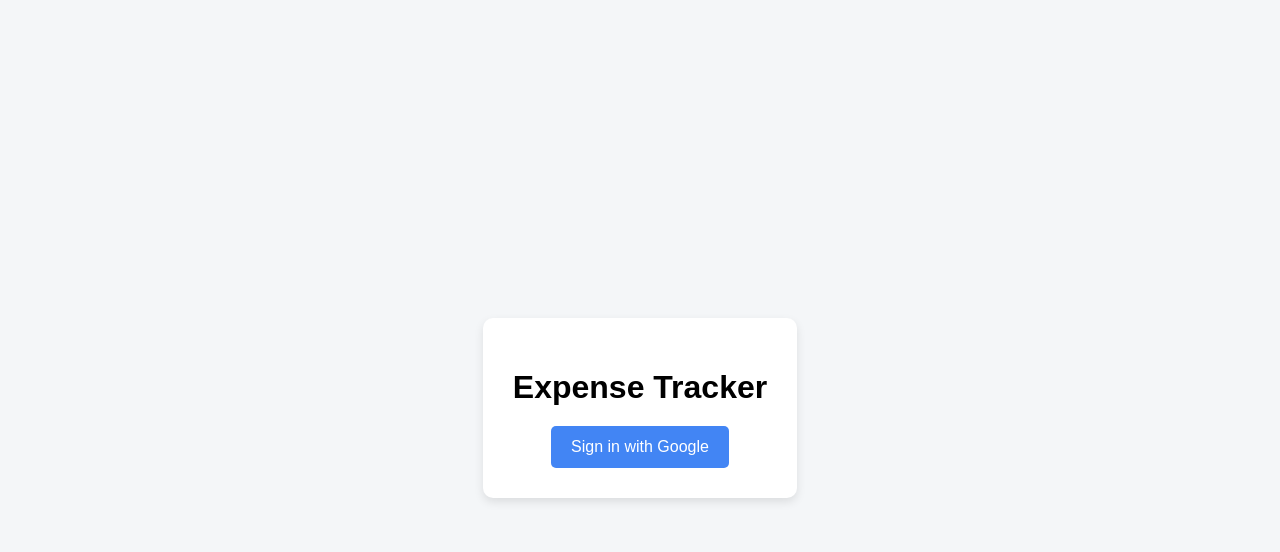
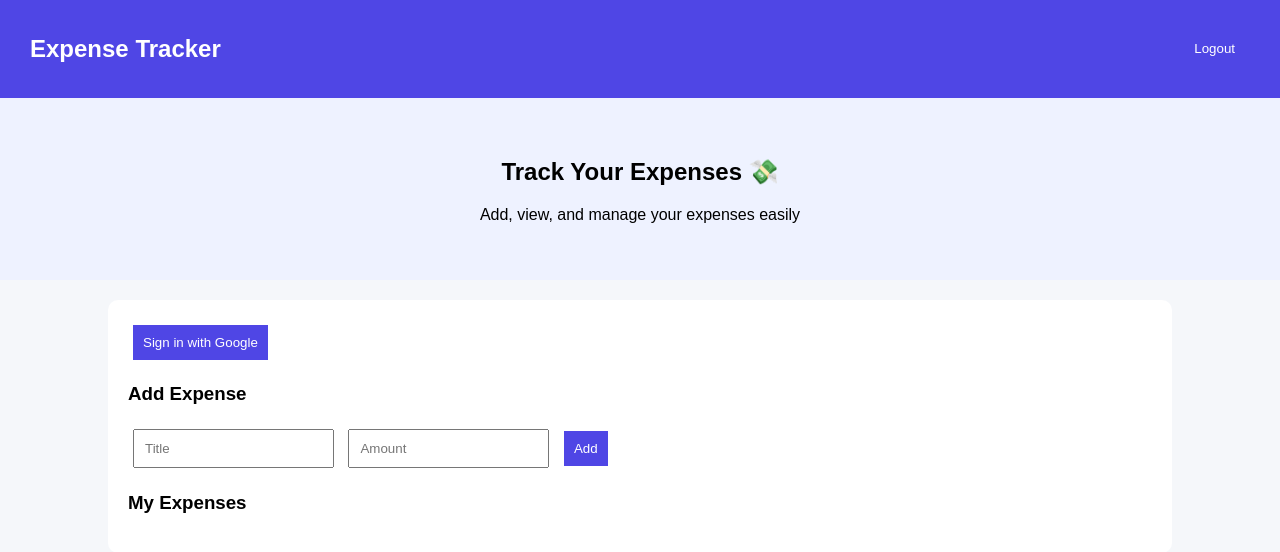
Before and after one commit to Likhitha1907/Expense-Tracker, a website: page public/login.html in a window 1280 px wide. Drawn offline with Linux system fonts and the light colour scheme; no server answers.

Commit message:
fixed UI and expense fetch

```diff
--- a/public/login.html
+++ b/public/login.html
@@ -2,55 +2,142 @@
 <html lang="en">
 <head>
   <meta charset="UTF-8">
-  <title>Expense Tracker Login</title>
+  <title>Expense Tracker</title>
+
   <style>
     body {
-      font-family: Arial, sans-serif;
-      background: #f4f6f8;
+      font-family: Arial;
+      margin: 0;
+      background: #f5f7fa;
+    }
+
+    header {
+      background: #4f46e5;
+      color: white;
+      padding: 15px 30px;
       display: flex;
-      justify-content: center;
-      align-items: center;
-      height: 100vh;
+      justify-content: space-between;
+    }
+
+    .hero {
+      text-align: center;
+      padding: 40px;
+      background: #eef2ff;
     }
 
     .container {
+      width: 80%;
+      margin: 20px auto;
       background: white;
-      padding: 30px;
+      padding: 20px;
       border-radius: 10px;
-      text-align: center;
-      box-shadow: 0 4px 10px rgba(0,0,0,0.1);
     }
 
-    h1 {
-      margin-bottom: 20px;
+    input, button {
+      padding: 10px;
+      margin: 5px;
     }
 
     button {
-      padding: 12px 20px;
-      font-size: 16px;
+      background: #4f46e5;
+      color: white;
       border: none;
-      border-radius: 5px;
-      background-color: #4285F4;
-      color: white;
       cursor: pointer;
     }
 
-    button:hover {
-      background-color: #357ae8;
+    .expense {
+      border-bottom: 1px solid #ddd;
+      padding: 10px 0;
     }
   </style>
 </head>
+
 <body>
 
+<header>
+  <h2>Expense Tracker</h2>
+  <button onclick="logout()">Logout</button>
+</header>
+
+<section class="hero">
+  <h1>Track Your Expenses 💸</h1>
+  <p>Add, view, and manage your expenses easily</p>
+</section>
+
 <div class="container">
-    <h1>Expense Tracker</h1>
+
+  <!-- LOGIN BUTTON -->
   <button onclick="loginWithGoogle()">Sign in with Google</button>
+
+  <!-- ADD EXPENSE -->
+  <h3>Add Expense</h3>
+  <input type="text" id="title" placeholder="Title">
+  <input type="number" id="amount" placeholder="Amount">
+  <button onclick="addExpense()">Add</button>
+
+  <!-- EXPENSE LIST -->
+  <h3>My Expenses</h3>
+  <div id="expenseList"></div>
+
 </div>
 
 <script>
+const API = "https://expense-tracker-backend-13y9.onrender.com";
+
+// ✅ GOOGLE LOGIN
 function loginWithGoogle() {
-      window.location.href = "https://expense-tracker-backend-13y9.onrender.com/auth/google";
+  window.location.href = API + "/auth/google";
 }
+
+// ✅ LOGOUT
+function logout() {
+  window.location.href = API + "/logout";
+}
+
+// ✅ LOAD EXPENSES
+async function loadExpenses() {
+  try {
+    const res = await fetch(API + "/expenses", {
+      credentials: "include"
+    });
+
+    const data = await res.json();
+
+    const list = document.getElementById("expenseList");
+    list.innerHTML = "";
+
+    data.forEach(exp => {
+      list.innerHTML += `
+        <div class="expense">
+          <strong>${exp.title}</strong> - ₹${exp.amount}
+        </div>
+      `;
+    });
+
+  } catch (err) {
+    console.log("Error:", err);
+  }
+}
+
+// ✅ ADD EXPENSE
+async function addExpense() {
+  const title = document.getElementById("title").value;
+  const amount = document.getElementById("amount").value;
+
+  await fetch(API + "/expenses", {
+    method: "POST",
+    credentials: "include",
+    headers: {
+      "Content-Type": "application/json"
+    },
+    body: JSON.stringify({ title, amount })
+  });
+
+  loadExpenses(); // refresh list
+}
+
+// ✅ LOAD ON PAGE START
+loadExpenses();
 </script>
 
 </body>
```
Also changed, not shown: server.js (+10 -1 lines). Lines whose indentation alone changed are shown as unchanged.
